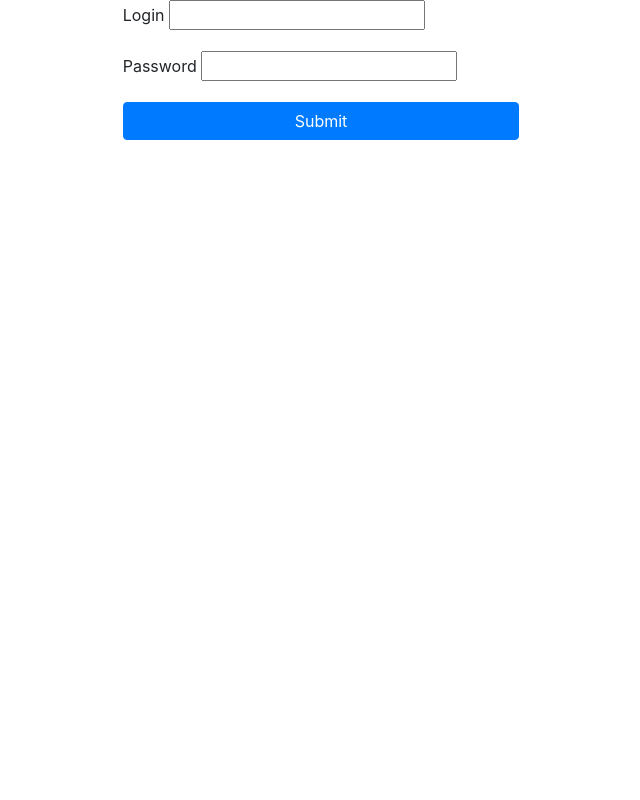
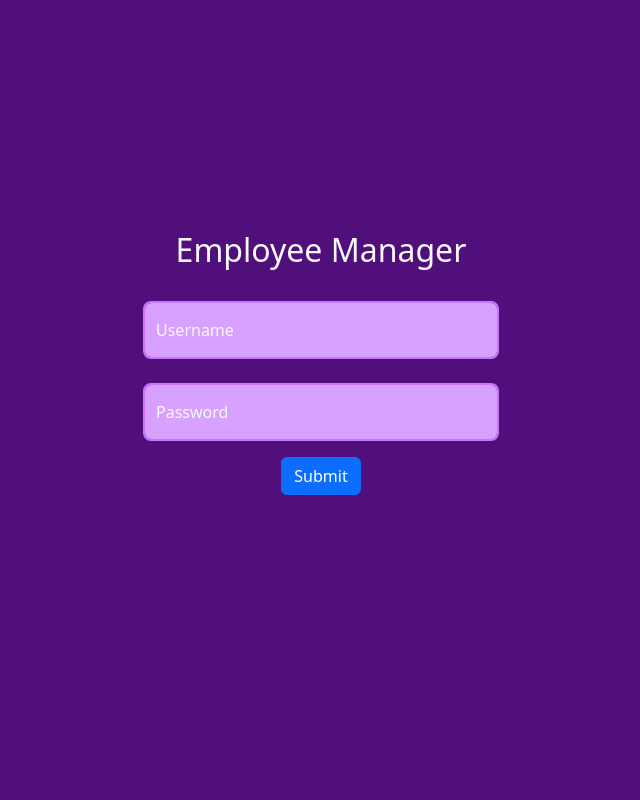
Before and after one commit to Kuballoo/employee_manager_fastapi, a FastAPI app: page /auth/login in a window 1280 px wide. Shown: the whole page, without its empty margins (319-959 px from the left). Run offline with FastAPI, Linux system fonts and the light colour scheme.

Commit message:
Some frontend shit

```diff
--- a/backend/routers/auth.py
+++ b/backend/routers/auth.py
@@ -23,7 +23,7 @@ async def login_page(request: Request):
     )
 
 @router.post("/login/submit", include_in_schema=False)
-def login_submit(request: Request, db: db_dependency, username: str = Form(...), password: str = Form(...)):
+def login_submit(request: Request, db: db_dependency, username: str | None = Form(None), password: str | None = Form(None)):
     """
     Handle user login submission and authentication.
     Authenticates the user with the provided username and password credentials.
@@ -39,6 +39,15 @@ def login_submit(request: Request, db: db_dependency, username: str = Form(...),
         TemplateResponse: Login template with error message if authentication fails (401 status).
         RedirectResponse: Redirect to home page with access token cookie if authentication succeeds (302 status).
     """
+    if not username or not password:
+        return templates.TemplateResponse(
+            "login.html",
+            {
+                "request": request,
+                "error": "Fill all fields"
+            },
+            status_code=status.HTTP_400_BAD_REQUEST
+        )
 
     user = authenticate_user(username, password, db)
 
--- /dev/null
+++ b/frontend/static/custom.css
@@ -0,0 +1,20 @@
+.bg-primary {
+    background-color: #500f7a !important;
+}
+
+.bg-secondary {
+    background-color: #d9a1ff !important;
+}
+
+#username, #password{
+    background-color: #d9a1ff;   /* żółte tło */
+    color: #212529;             /* kolor tekstu */
+    border: 2px solid #c876ff;  /* obramowanie */
+    border-radius: 0.5rem;      /* zaokrąglenie */
+}
+#username:focus,
+#password:focus {
+    border-color: #a64fff;               /* mocniejszy fiolet obramowania */
+    box-shadow: 0 0 0 0.25rem rgba(214, 161, 255, 0.1); /* delikatny cień */
+    outline: none;                        /* usuwa domyślny niebieski outline */
+}
--- a/frontend/templates/layout.html
+++ b/frontend/templates/layout.html
@@ -6,8 +6,8 @@
     <title>Employees Manager</title>
 
     <!-- Bootstrap CSS CDN -->
-    <link rel="stylesheet" href="https://cdn.jsdelivr.net/npm/bootstrap@4.4.1/dist/css/bootstrap.min.css" integrity="sha384-Vkoo8x4CGsO3+Hhxv8T/Q5PaXtkKtu6ug5TOeNV6gBiFeWPGFN9MuhOf23Q9Ifjh" crossorigin="anonymous">
-    <link rel="stylesheet" href="/static/css/custom.css">
+    <link href="https://cdn.jsdelivr.net/npm/bootstrap@5.3.8/dist/css/bootstrap.min.css" rel="stylesheet" integrity="sha384-sRIl4kxILFvY47J16cr9ZwB07vP4J8+LH7qKQnuqkuIAvNWLzeN8tE5YBujZqJLB" crossorigin="anonymous">
+    <link rel="stylesheet" href="/static/custom.css">
 </head>
 <body>
 
--- a/frontend/templates/login.html
+++ b/frontend/templates/login.html
@@ -6,26 +6,44 @@
     <title>Employees Manager</title>
 
     <!-- Bootstrap CSS CDN -->
-    <link rel="stylesheet" href="https://cdn.jsdelivr.net/npm/bootstrap@4.4.1/dist/css/bootstrap.min.css" integrity="sha384-Vkoo8x4CGsO3+Hhxv8T/Q5PaXtkKtu6ug5TOeNV6gBiFeWPGFN9MuhOf23Q9Ifjh" crossorigin="anonymous">
-    <link rel="stylesheet" href="/static/css/custom.css">
+    <link href="https://cdn.jsdelivr.net/npm/bootstrap@5.3.8/dist/css/bootstrap.min.css" rel="stylesheet" integrity="sha384-sRIl4kxILFvY47J16cr9ZwB07vP4J8+LH7qKQnuqkuIAvNWLzeN8tE5YBujZqJLB" crossorigin="anonymous">
+    <link href="{{ url_for('static', path='custom.css') }}" rel="stylesheet">
 </head>
-<body>
-    <div class="container-fluid">
-        <div class="row justify-content-center">
-            <div class="col-12 col-md-4">
-                <form action="/auth/login/submit" method="post">
-                    <div class="form-group">
-                        <label for="username">Login</label>
-                        <input type="text" id="username" name="username">
-                    </div>
-                    <div class="form-group">
-                        <label for="password">Password</label>
-                        <input type="password" name="password" id="password">
-                    </div>
-                    <button type="submit" class="btn btn-primary btn-block">Submit</button>
-                </form>
+<body class="bg-primary text-light">
+    <div class="d-flex justify-content-center align-items-center" style="height: 100vh;">
+        <div class="container" style="margin-top: -50px;">
+            <div class="row">
+                <div class="col text-center">
+                    <h2>Employee Manager</h2>
+                </div>
+            </div>
+
+            <div class="row justify-content-center my-4">
+                <div class="col-12 col-sm-8 col-md-4">
+                    <form action="/auth/login/submit" method="post">
+                        {% if error %}
+                        <div class="alert alert-danger" role="alert">
+                            {{ error }}
+                        </div>
+                        {% endif %}
+                        <div class="form-floating">
+                            <input type="text" class="form-control" id="username" name="username" placeholder="name@example.com">
+                            <label for="username">Username</label>
+                        </div>
+
+                        <div class="form-floating mt-4">
+                            <input type="password" name="password" id="password" class="form-control" placeholder="Password">
+                            <label for="password">Password</label>
+                        </div>
+
+                        <div class="text-center mt-3">
+                            <button type="submit" class="btn btn-primary">Submit</button>
+                        </div>
+                    </form>
+                </div>
             </div>
         </div>
     </div>
+    <script src="https://cdn.jsdelivr.net/npm/bootstrap@5.3.8/dist/js/bootstrap.bundle.min.js" integrity="sha384-FKyoEForCGlyvwx9Hj09JcYn3nv7wiPVlz7YYwJrWVcXK/BmnVDxM+D2scQbITxI" crossorigin="anonymous"></script>
 </body>
 </html>
```
Also changed, not shown: frontend/static/css/custom.css (deleted).
